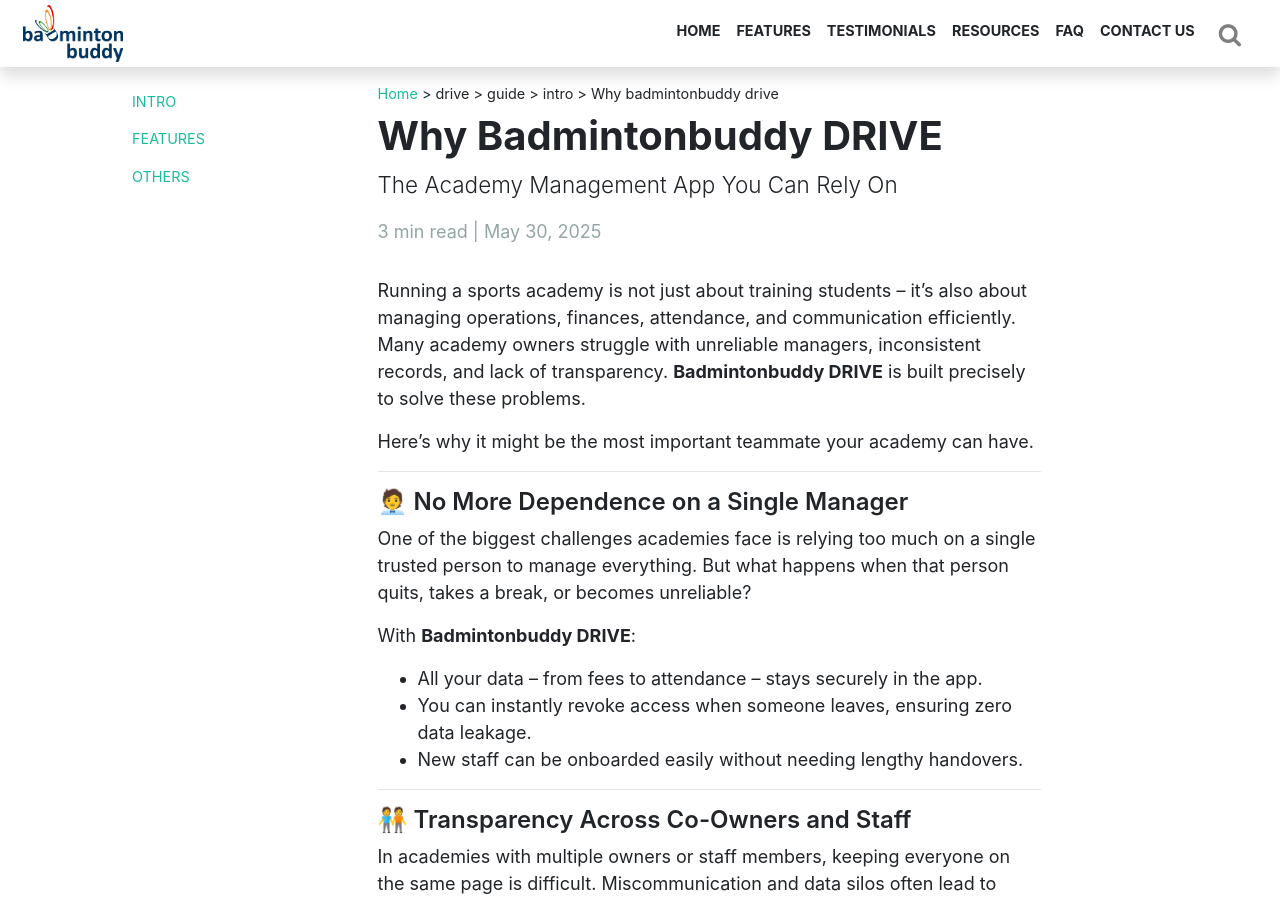
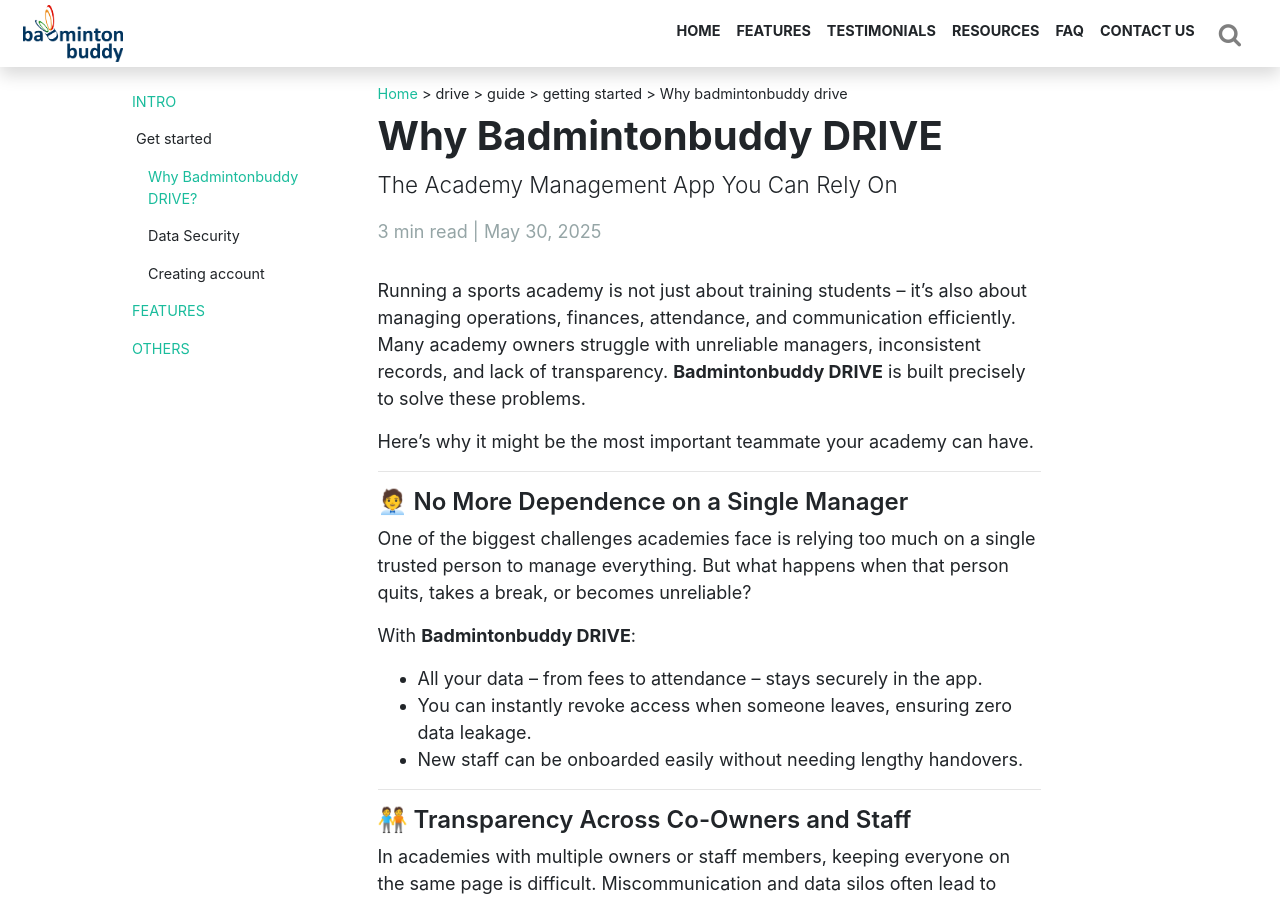
Before and after one commit to SampatDixit/sampatdixit.github.io, a Jekyll site: the page built from _posts/drive/guide/getting-started/2025-05-30-why-badmintonbuddy-drive.md, in a window 1280 px wide and 900 px high. Built offline with Jekyll 4.4.1, drawn with Linux system fonts in a browser that asks for light colours; nearby versions of some CDN libraries.

Commit message:
Fixed the permalink

```diff
--- a/_posts/drive/guide/getting-started/2025-05-30-why-badmintonbuddy-drive.md
+++ b/_posts/drive/guide/getting-started/2025-05-30-why-badmintonbuddy-drive.md
@@ -1,7 +1,7 @@
 ---
 layout: bb_guide_post
 author: Sampat
-permalink: /drive/guide/intro/why-badmintonbuddy-drive
+permalink: /drive/guide/getting-started/why-badmintonbuddy-drive
 title: Why Badmintonbuddy DRIVE
 excerpt: The Academy Management App You Can Rely On
 date: 2025-05-30
```
